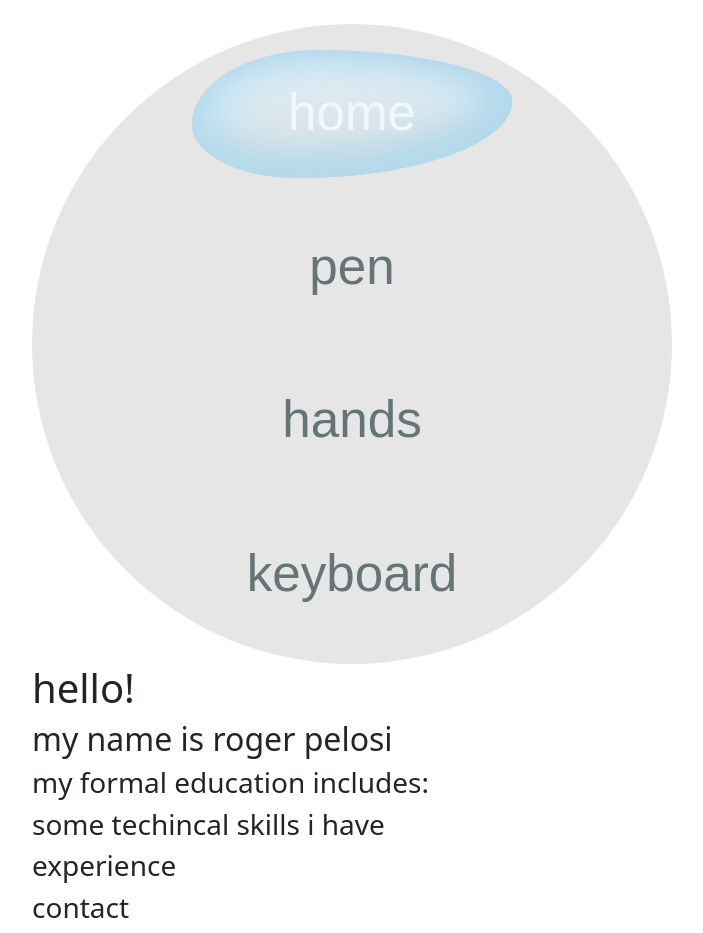
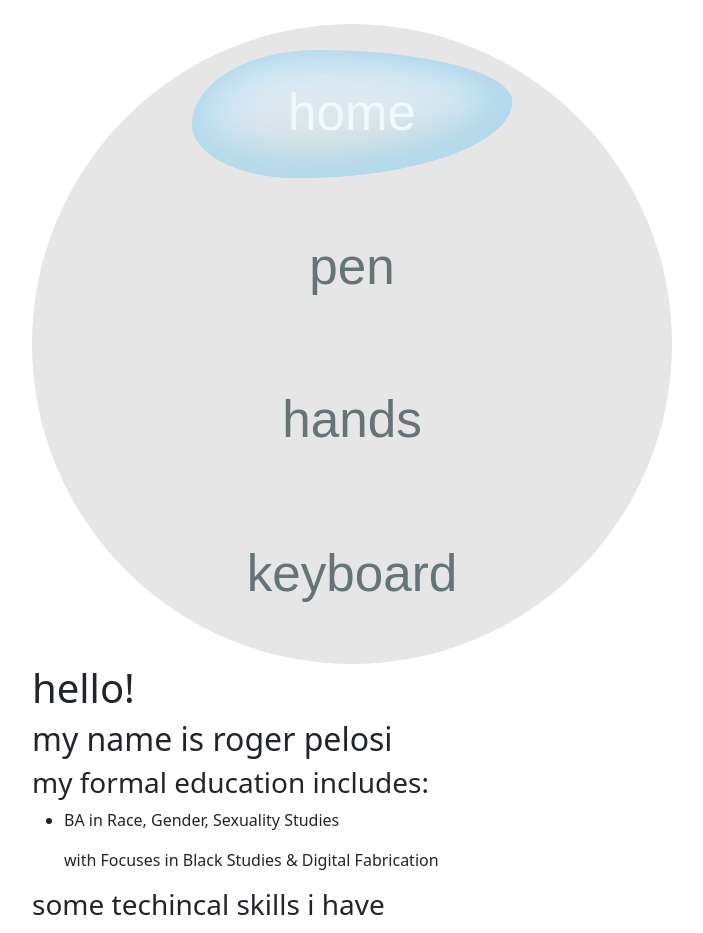
Before and after one commit to rogerpelosi/site-for-personal-sights, an Angular app: page /roger-pelosi/home in a window 1280 px wide. Shown: the top 933 px of the page, without its empty margins (288-991 px from the left). Built offline with nearby package versions, Linux system fonts and the light colour scheme; a web font is replaced by a local one.

Commit message:
break time

```diff
--- a/src/app/components/home/home.component.html
+++ b/src/app/components/home/home.component.html
@@ -1,6 +1,12 @@
 <h1>hello!</h1>
 <h2>my name is roger pelosi</h2>
 <h3>my formal education includes:</h3>
+<ul>
+    <li>
+        <p>BA in Race, Gender, Sexuality Studies</p>
+        <p>with Focuses in Black Studies & Digital Fabrication</p>
+    </li>
+</ul>
 <h3>some techincal skills i have</h3>
 <h3>experience</h3>
 <h3>contact</h3>
```
